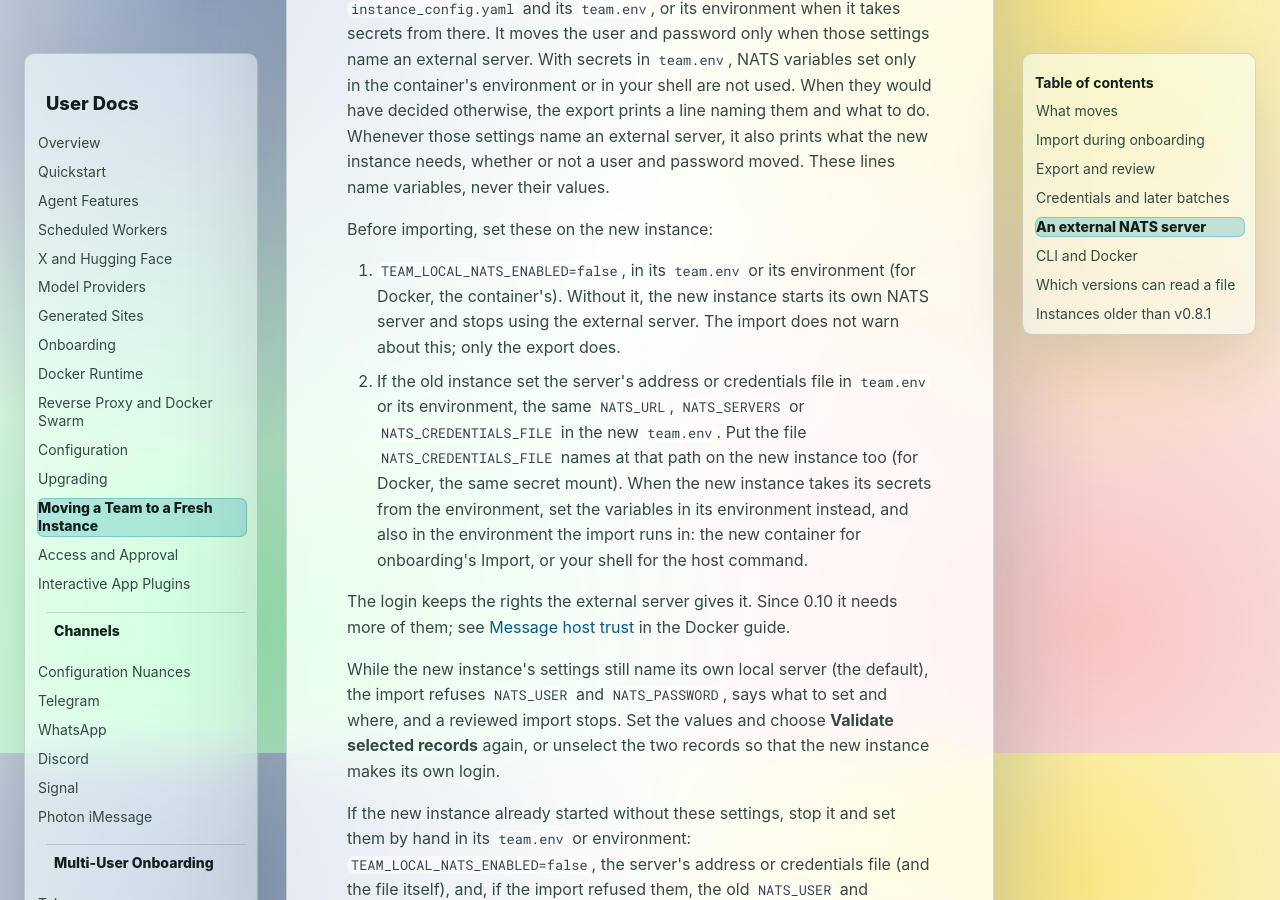
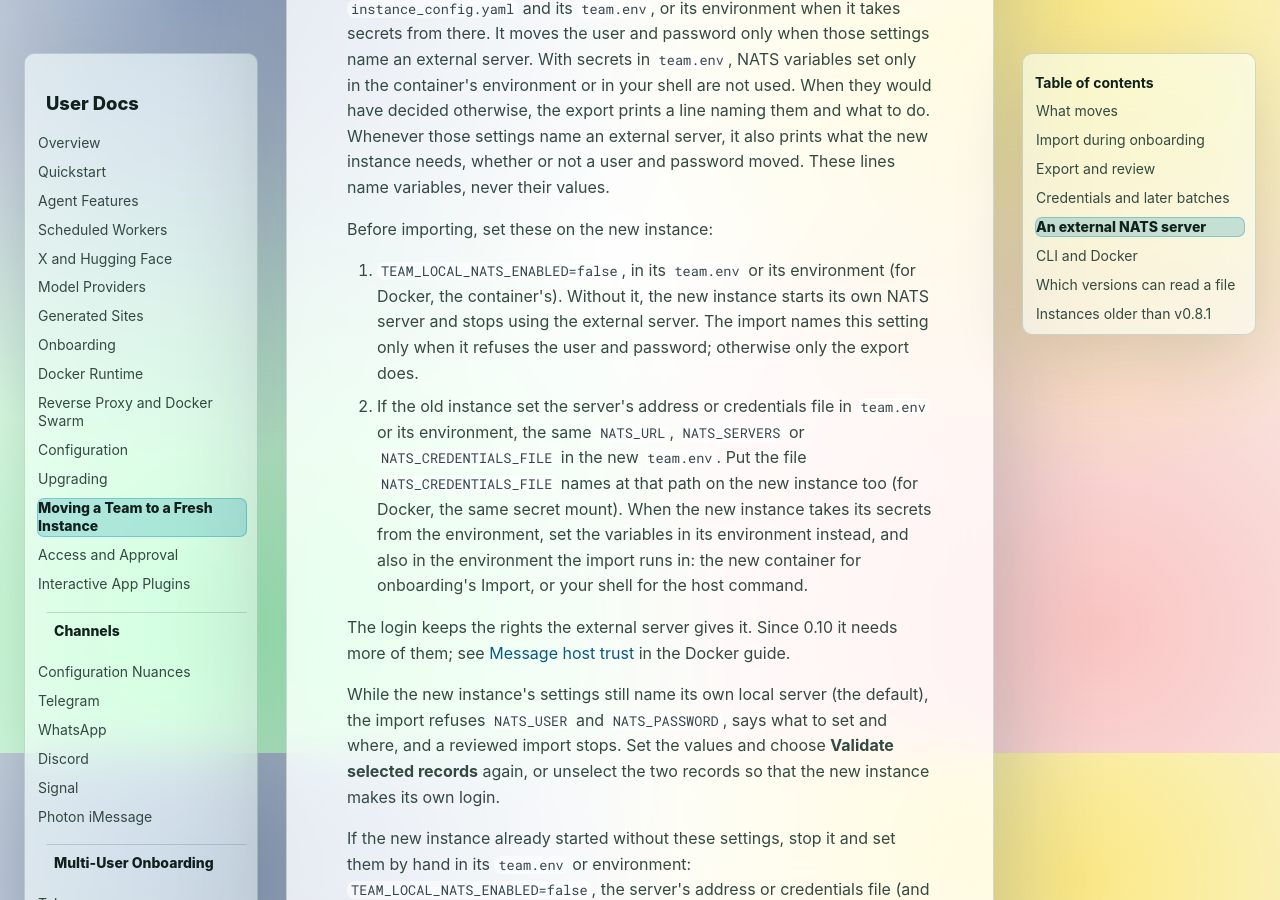
Before and after one commit to enzimo/universal-agents, an MkDocs documentation site: the page built from user_docs_source/team-transfer.md, in a window 1280 px wide and 900 px high, scrolled down 6447 px. Built offline with MkDocs 1.6.1 and Material for MkDocs 9.7.7, drawn with Linux system fonts in a browser that asks for light colours.

Commit message:
Say in the guide that the import names the NATS switch when it refuses the login [skip ci]
Step 1 of "Before importing" said the import never warns about
TEAM_LOCAL_NATS_ENABLED, but the import's refusal reason for NATS_USER and
NATS_PASSWORD names that setting. The sentence now says the import names it
only when it refuses the user and password, and otherwise only the export
does.

Co-Authored-By: Claude Opus 5.5 <noreply@anthropic.com>

```diff
--- a/user_docs_source/team-transfer.md
+++ b/user_docs_source/team-transfer.md
@@ -250,8 +250,8 @@ Before importing, set these on the new instance:
 
 1. `TEAM_LOCAL_NATS_ENABLED=false`, in its `team.env` or its environment (for
    Docker, the container's). Without it, the new instance starts its own NATS
-   server and stops using the external server. The import does not warn about
-   this; only the export does.
+   server and stops using the external server. The import names this setting
+   only when it refuses the user and password; otherwise only the export does.
 2. If the old instance set the server's address or credentials file in
    `team.env` or its environment, the same `NATS_URL`, `NATS_SERVERS` or
    `NATS_CREDENTIALS_FILE` in the new `team.env`. Put the file
```
